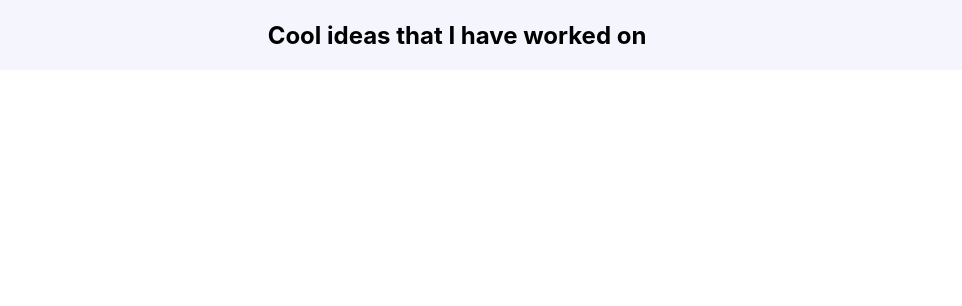
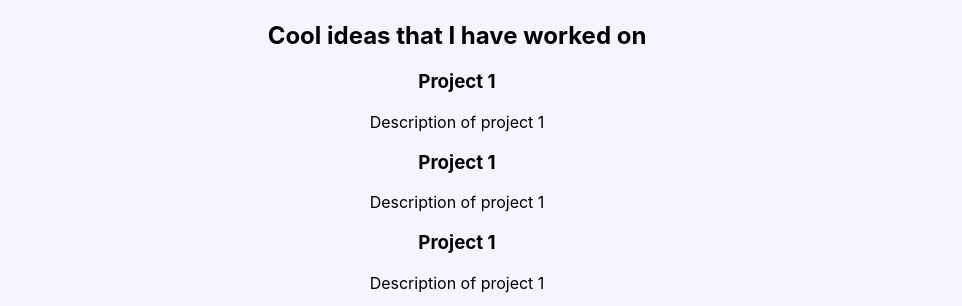
Before and after one commit to amandasuzzanne/amanda, a React (Create React App) app: page / in a window 1280 px wide. Shown: the part 925-1231 px from the top of the page, without its empty margins (183-1145 px from the left). Before the commit the page ends 995 px from the top, so only its background shows below. Built offline with nearby package versions, Linux system fonts and the light colour scheme.

Commit message:
Add more content for project component

```diff
--- a/src/components/Projects.jsx
+++ b/src/components/Projects.jsx
@@ -5,6 +5,21 @@ function Projects() {
   return (
     <div className='projects'>
         <h2>Cool ideas that I have worked on</h2>
+        <div className='project-container'>
+            <div className='project'>
+                <h3>Project 1</h3>
+                <p>Description of project 1</p>
+            </div>
+            <div className='project'>
+                <h3>Project 1</h3>
+                <p>Description of project 1</p>
+            </div>
+            <div className='project'>
+                <h3>Project 1</h3>
+                <p>Description of project 1</p>
+            </div>
+        </div>
+
     </div>
   )
 }
```
